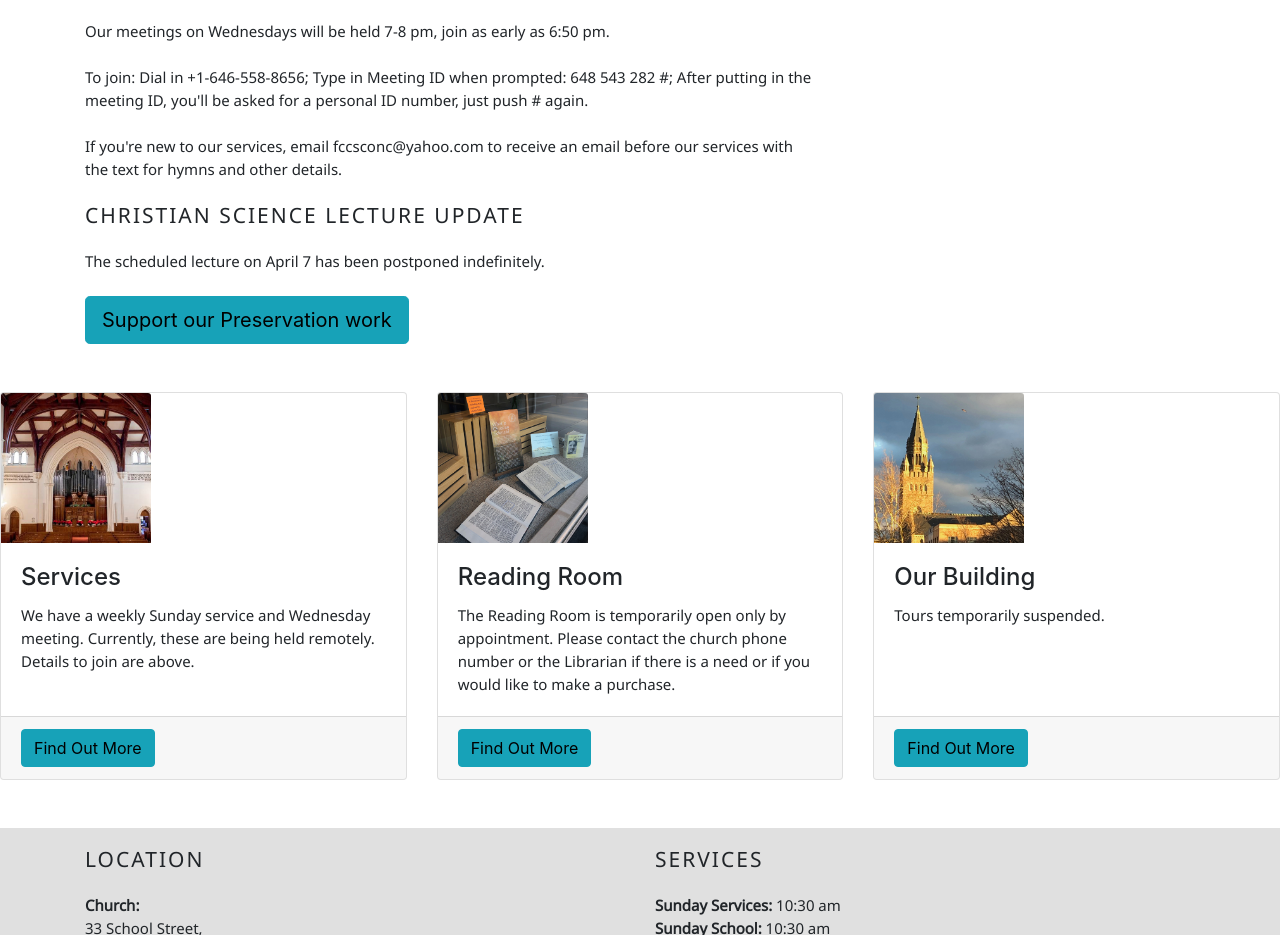
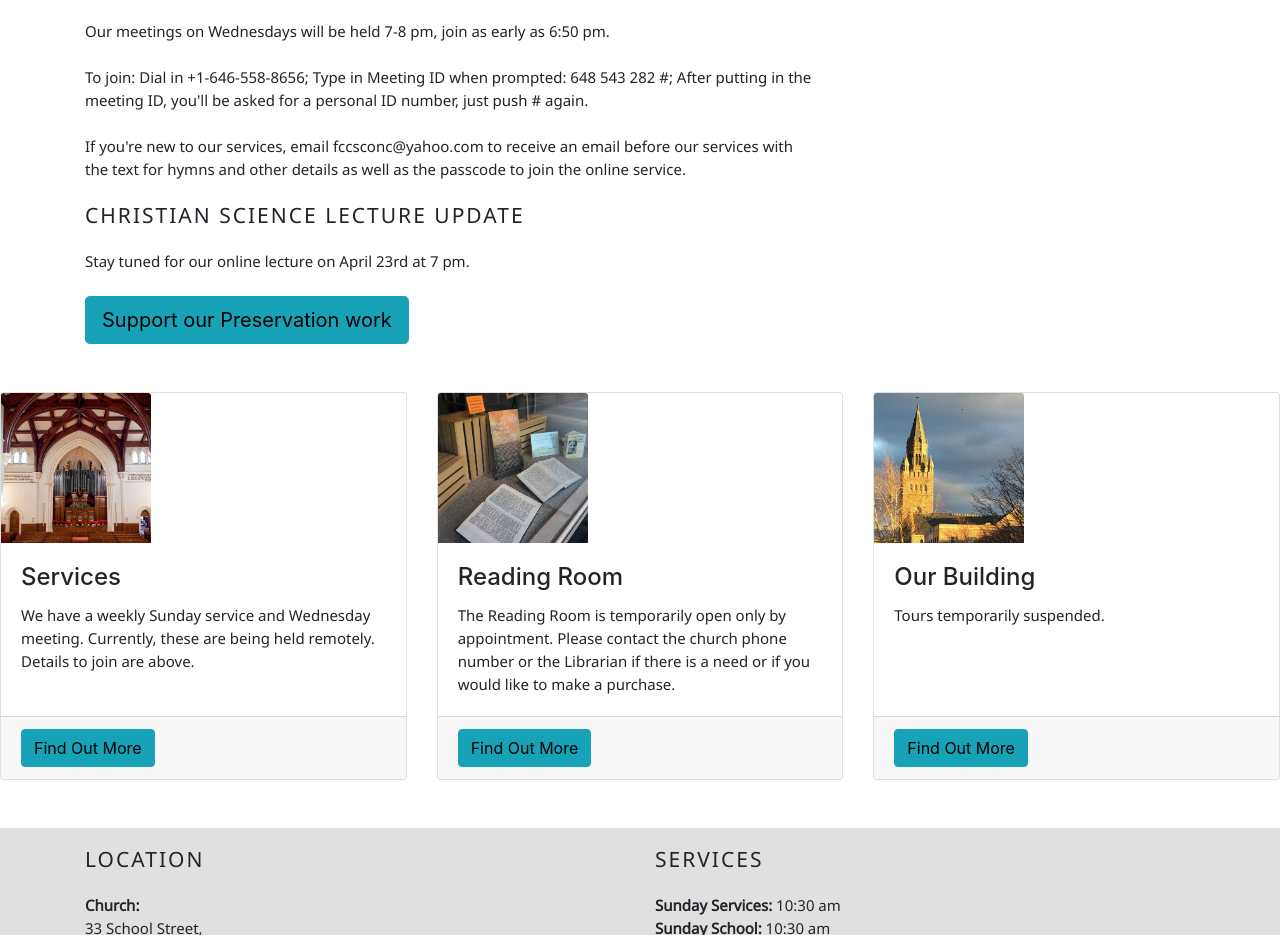
Before and after one commit to emeraldaly/churchconcord, a website: page public/index.html in a window 1280 px wide. Shown: the part 1103-2038 px from the top of the page. Drawn offline with nearby package versions, Linux system fonts and the light colour scheme.

Commit message:
lecture update

```diff
--- a/public/index.html
+++ b/public/index.html
@@ -107,9 +107,9 @@
           <p>Sunday services are 10:30-11:30 am, join as early as 10:20 and stay a few minutes after to enjoy our prelude and postlude.</p>
           <p>Our meetings on Wednesdays will be held 7-8 pm, join as early as 6:50 pm.</p>
           <p>To join: Dial in +1-646-558-8656; Type in Meeting ID when prompted: 648 543 282 #; After putting in the meeting ID, you'll be asked for a personal ID number, just push # again.</p>
-          <p>If you're new to our services, email fccsconc@yahoo.com to receive an email before our services with the text for hymns and other details.</p>
+          <p>If you're new to our services, email fccsconc@yahoo.com to receive an email before our services with the text for hymns and other details as well as the passcode to join the online service.</p>
           <h3>Christian Science Lecture Update</h3>
-          <p>The scheduled lecture on April 7 has been postponed indefinitely.</p>
+          <p>Stay tuned for our online lecture on April 23rd at 7 pm.</p>
         <a class="btn btn-info btn-lg" href="donation.html">Support our Preservation work</a>
       </div>
       <div class="col-md-4 mb-5">
```
